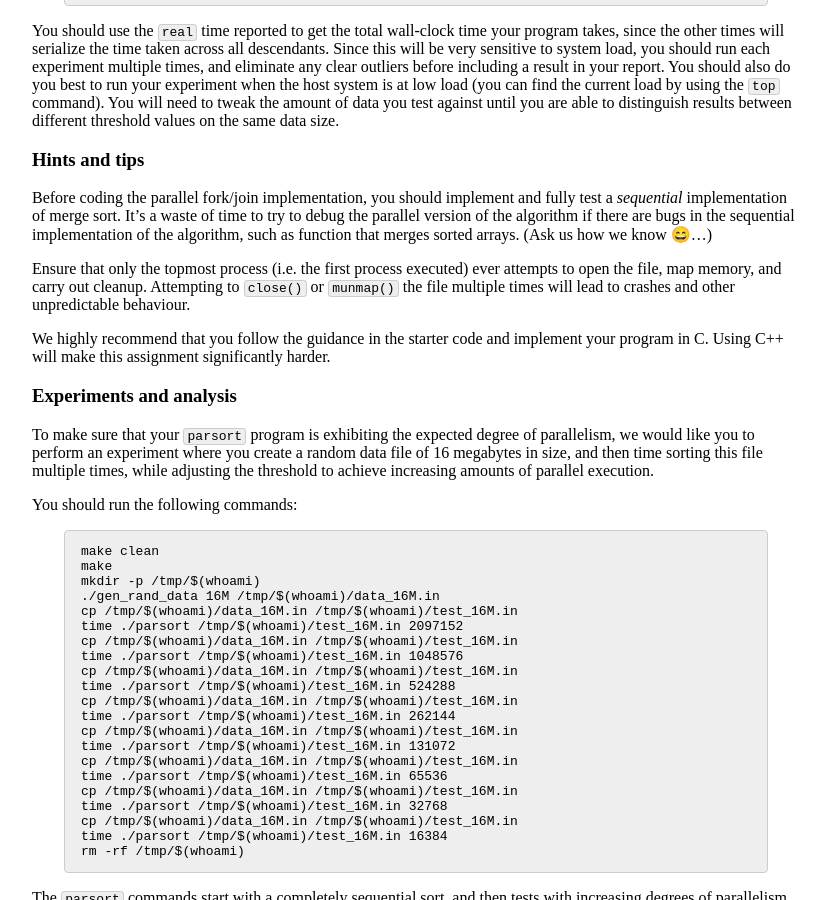
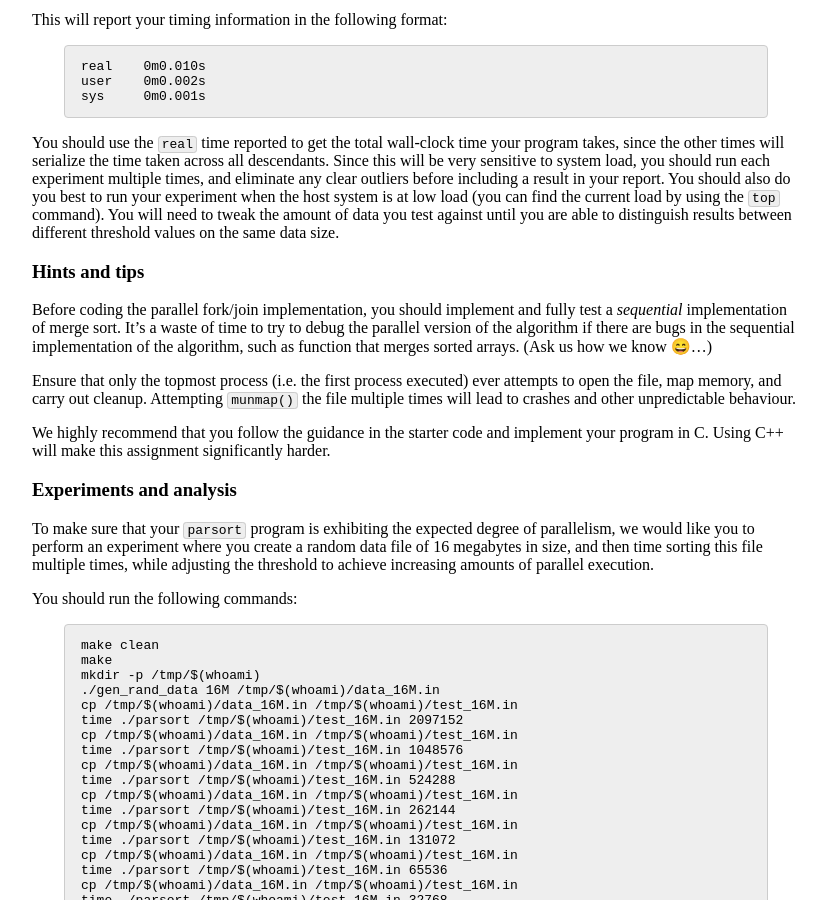
Before and after one commit to jhucsf/fall2022, a Jekyll site: the page built from assign/assign04.md, in a window 1280 px wide and 900 px high, scrolled down 4967 px. Shown: the whole window, without its empty margins (224-1050 px from the left). Built offline with Jekyll 4.4.1, drawn with Linux system fonts in a browser that asks for light colours; some of the changed text lies outside the part shown.

Commit message:
assign04: clarify fd closure

```diff
--- a/assign/assign04.md
+++ b/assign/assign04.md
@@ -348,9 +355,9 @@ to try to debug the parallel version of the algorithm if there are bugs in the
 sequential implementation of the algorithm, such as function that merges
 sorted arrays. (Ask us how we know 😄...)
 
-Ensure that only the topmost process (i.e. the first process executed) ever attempts
-to open the file, map memory, and carry out cleanup. Attempting to `close()` or
-`munmap()` the file multiple times will lead to crashes and other unpredictable behaviour.
+Ensure that only the topmost process (i.e. the first process executed) ever attempts to
+open the file, map memory, and carry out cleanup. Attempting `munmap()` the file multiple
+times will lead to crashes and other unpredictable behaviour.
 
 We highly recommend that you follow the guidance in the starter code and implement your
 program in C. Using C++ will make this assignment significantly harder.
```
Also changed, not shown: other parts of assign/assign04.md (+7 -0 lines).
